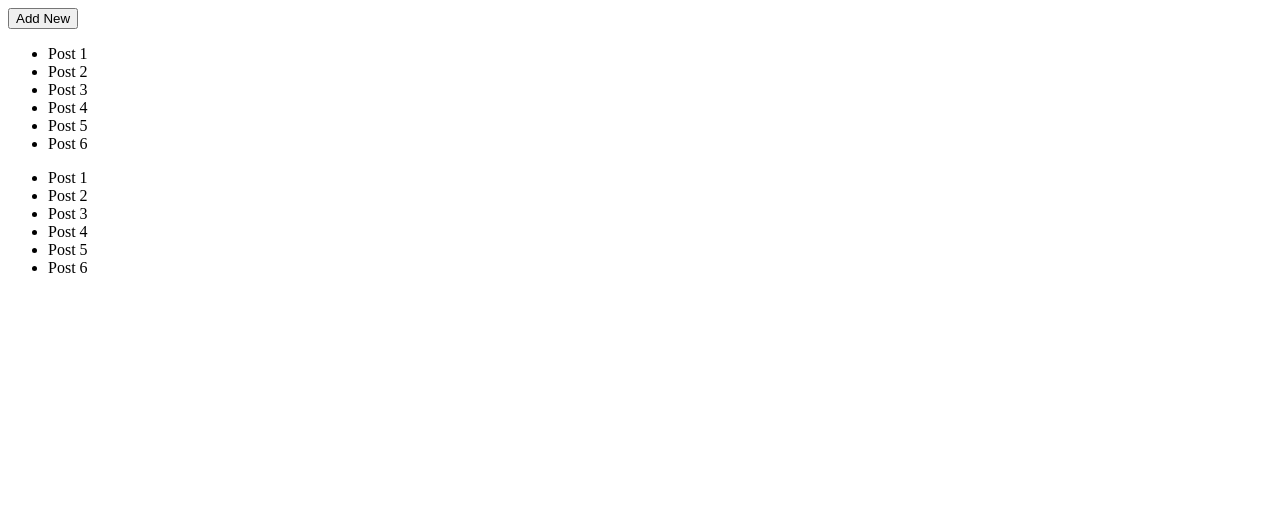
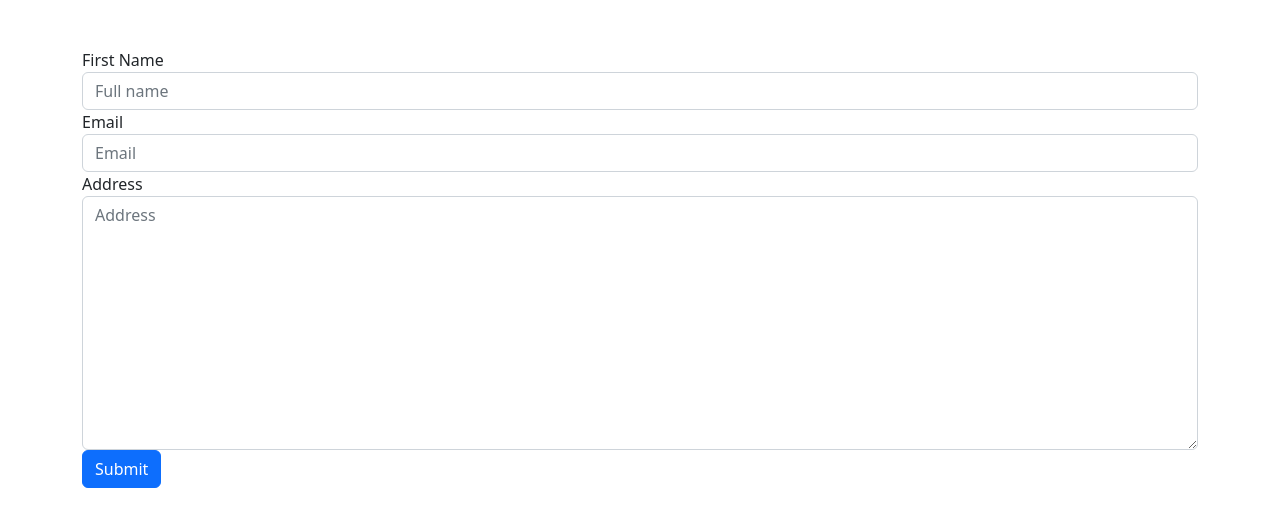
Before and after one commit to pramotepon/angular_learning, an Angular app: page / in a window 1280 px wide. Shown: the top 526 px of the page. Built offline with nearby package versions, Linux system fonts and the light colour scheme.

Commit message:
template-driven forms: Validation types

```diff
--- a/src/app/app.component.css
+++ b/src/app/app.component.css
@@ -1,7 +1,3 @@
-.main{
-  color: red;
-  text-transform: uppercase;
-}
-.text-weight{
-  font-weight: bold;
-}
+/* .form-control.ng-touched.ng-invalid{
+  border: 2px solid red;
+} */
--- a/src/app/app.component.html
+++ b/src/app/app.component.html
@@ -1,4 +1,60 @@
-<!-- Service -->
-<app-post></app-post>
-<!-- DI Providers & Injectable Decorator -->
-<app-post-list></app-post-list>
+<div class="container mt-5">
+  <div class="form-area">
+    <form #f="ngForm" (submit)="onSubmit(f)">
+      <div class="form-group">
+        <label>First Name</label>
+        <input
+          type="text"
+          placeholder="Full name"
+          class="form-control is-invalid"
+          name="firstName"
+          ngModel
+          #firstName="ngModel"
+          (change)="getValue(firstName)"
+          required
+          [ngClass]="{ 'is-invalid': firstName.touched && firstName.invalid }"
+          minlength="5"
+          maxlength="10"
+        />
+        <div *ngIf="firstName.errors?.['required']">
+          <div
+            class="alert alert-danger"
+            *ngIf="firstName.touched && firstName.invalid"
+          >
+            First name is required.
+          </div>
+        </div>
+        <div *ngIf="firstName.errors?.['minlength']">
+          <div
+            class="alert alert-danger"
+            *ngIf="firstName.touched && firstName.invalid"
+          >
+            First name must be atleast 5 charactor long.
+          </div>
+        </div>
+      </div>
+      <div class="form-group">
+        <label>Email</label>
+        <input
+          type="email"
+          placeholder="Email"
+          class="form-control"
+          name="email"
+          ngModel
+        />
+      </div>
+      <div class="form-group">
+        <label>Address</label>
+        <textarea
+          cols="30"
+          rows="10"
+          placeholder="Address"
+          class="form-control"
+          name="address"
+          ngModel
+        ></textarea>
+      </div>
+      <button type="submit" class="btn btn-primary">Submit</button>
+    </form>
+  </div>
+</div>
--- a/src/app/app.component.ts
+++ b/src/app/app.component.ts
@@ -1,4 +1,5 @@
-import { Component } from '@angular/core';
+import { Component, OnInit } from '@angular/core';
+import { FormControl, NgForm } from '@angular/forms';
 
 @Component({
   selector: 'app-root',
@@ -28,7 +29,15 @@ export class AppComponent {
     countryCode: "US",
   }
   dummyText: string = "Lorem Ipsum is simply dummy text of the printing and typesetting industry. Lorem Ipsum has been the industry's standard dummy text ever since the 1500s, when an unknown printer took a galley of type and scrambled it to make a type specimen book. It has survived not only five centuries, but also the leap into electronic typesetting, remaining essentially unchanged.";
+
   constructor() {
 
   }
+
+  onSubmit(f: NgForm) {
+    console.log(f);
+  }
+  getValue(f: any) {
+    console.log(f);
+  }
 }
--- a/src/index.html
+++ b/src/index.html
@@ -1,11 +1,22 @@
-<!doctype html>
+<!DOCTYPE html>
 <html lang="en">
   <head>
-  <meta charset="utf-8">
+    <meta charset="utf-8" />
     <title>LearnBasicAngular</title>
-  <base href="/">
-  <meta name="viewport" content="width=device-width, initial-scale=1">
-  <link rel="icon" type="image/x-icon" href="favicon.ico">
+    <base href="/" />
+    <meta name="viewport" content="width=device-width, initial-scale=1" />
+    <link rel="icon" type="image/x-icon" href="favicon.ico" />
+    <link
+      href="https://cdn.jsdelivr.net/npm/bootstrap@5.2.3/dist/css/bootstrap.min.css"
+      rel="stylesheet"
+      integrity="sha384-rbsA2VBKQhggwzxH7pPCaAqO46MgnOM80zW1RWuH61DGLwZJEdK2Kadq2F9CUG65"
+      crossorigin="anonymous"
+    />
+    <script
+      src="https://cdn.jsdelivr.net/npm/bootstrap@5.2.3/dist/js/bootstrap.bundle.min.js"
+      integrity="sha384-kenU1KFdBIe4zVF0s0G1M5b4hcpxyD9F7jL+jjXkk+Q2h455rYXK/7HAuoJl+0I4"
+      crossorigin="anonymous"
+    ></script>
   </head>
   <body>
     <app-root></app-root>
```
Also changed, not shown: 1 other file (tests, documents, lock files or other folders). Lines whose indentation alone changed are shown as unchanged.
